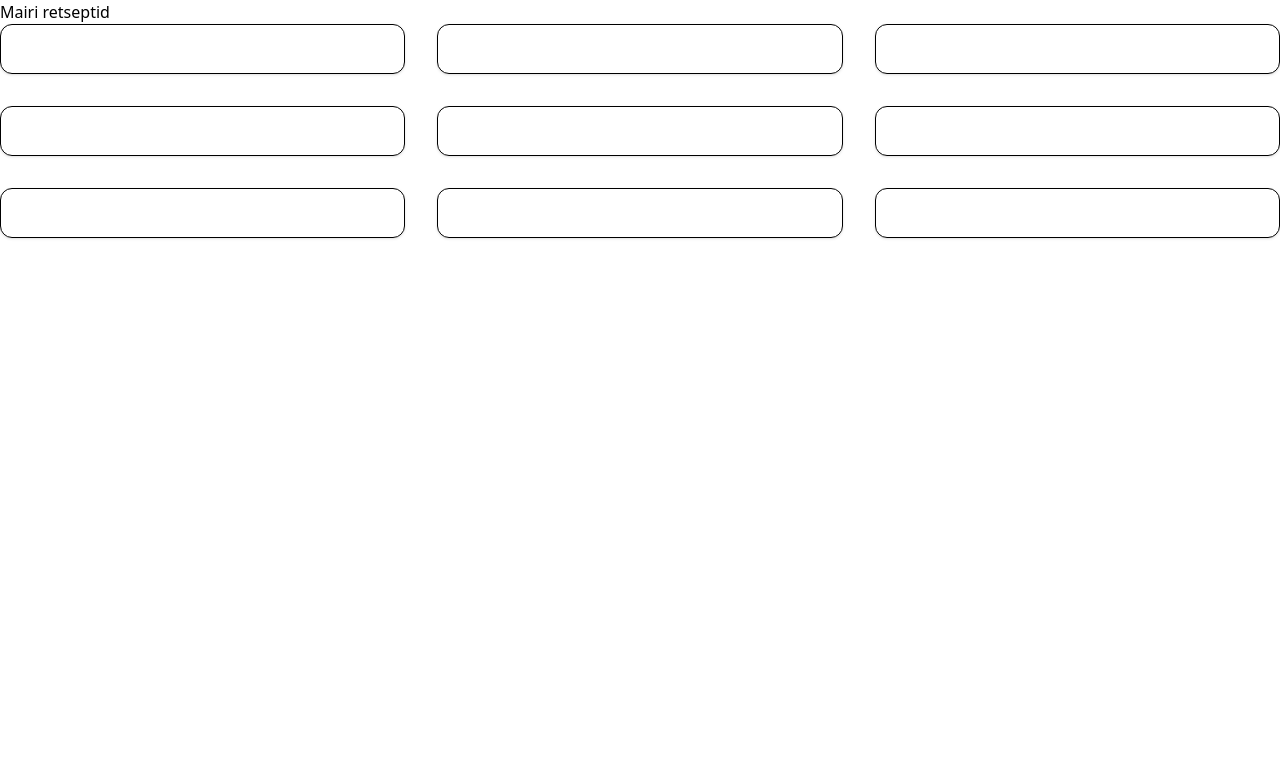
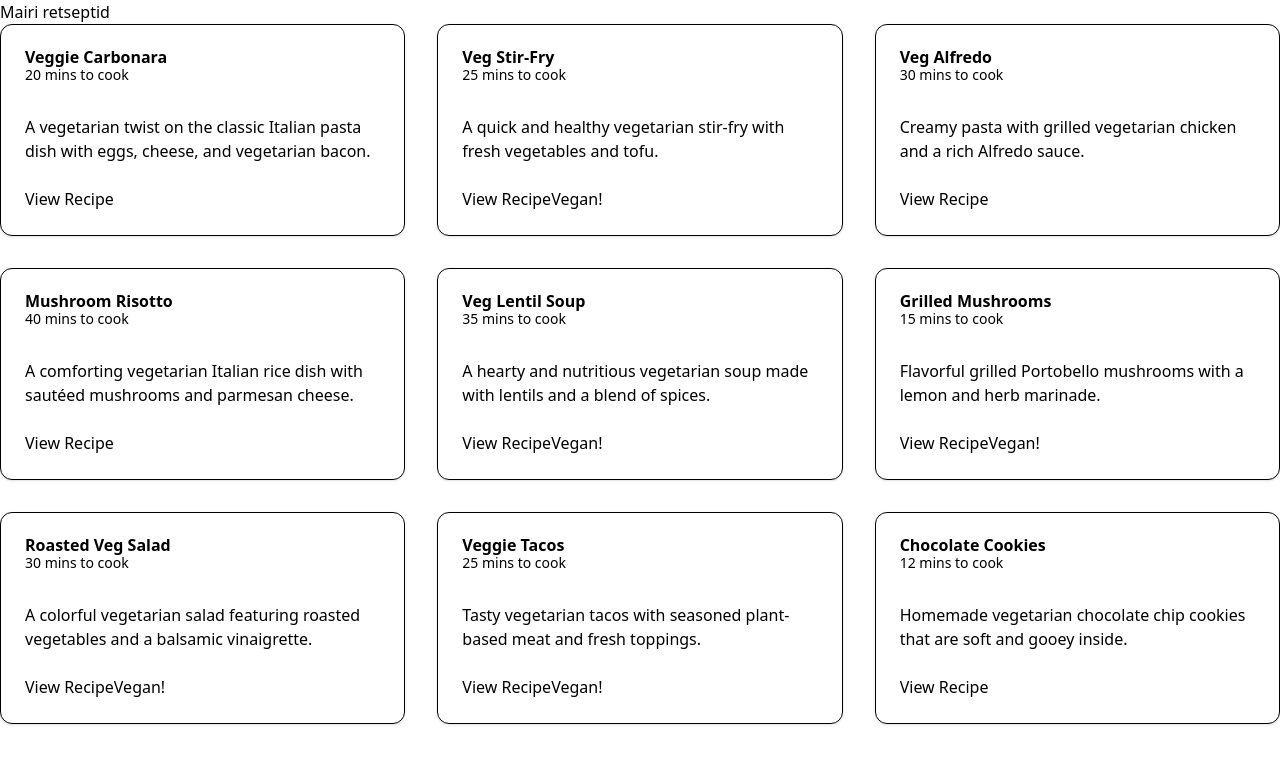
Before and after one commit to mairitikk/Shadcn, a Next.js app in the folder shadcn/: page / in a window 1280 px wide. Shown: the top 764 px of the page. Built offline with nearby package versions, Linux system fonts and the light colour scheme; data requests are answered from the project's data file.

Commit message:
add css style

```diff
--- a/shadcn/src/app/page.tsx
+++ b/shadcn/src/app/page.tsx
@@ -3,7 +3,7 @@ import {
   CardHeader,
   CardFooter,
   CardTitle,
-  CardAction,
+
   CardDescription,
   CardContent,
 } from '@/components/ui/card'
@@ -27,7 +27,21 @@ export default async function Home() {
     <main>
       <div className="grid grid-cols-3 gap-8">
         {recipes.map(recipe => (
-          <Card key= {recipe.id}></Card>
+          <Card key={recipe.id} className="felex flex-col justify-between">
+            <CardHeader>
+              <div>
+                <CardTitle>{recipe.title}</CardTitle>
+                <CardDescription>{recipe.time} mins to cook</CardDescription>
+              </div>
+            </CardHeader>
+            <CardContent>
+              <p>{ recipe.description}</p>
+            </CardContent>
+            <CardFooter>
+              <button>View Recipe</button>
+              {recipe.vegan && <p>Vegan!</p> }
+            </CardFooter>
+          </Card>
         ))}
       </div>
     </main>
```
